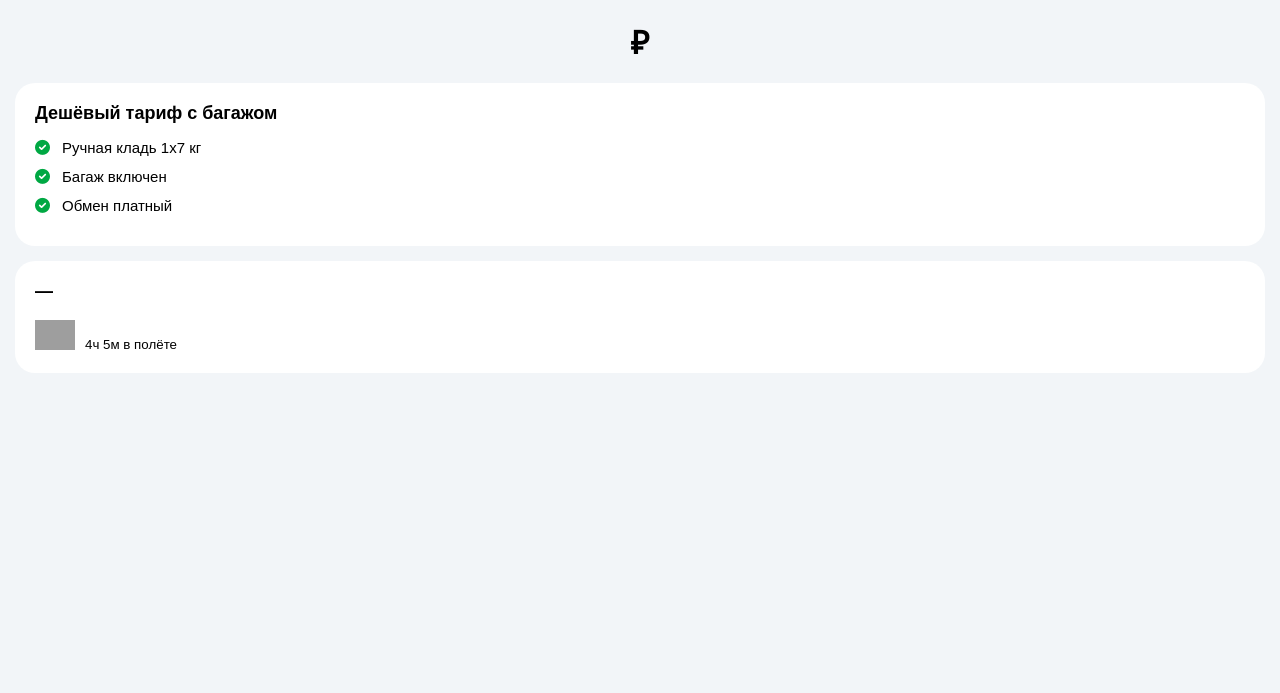
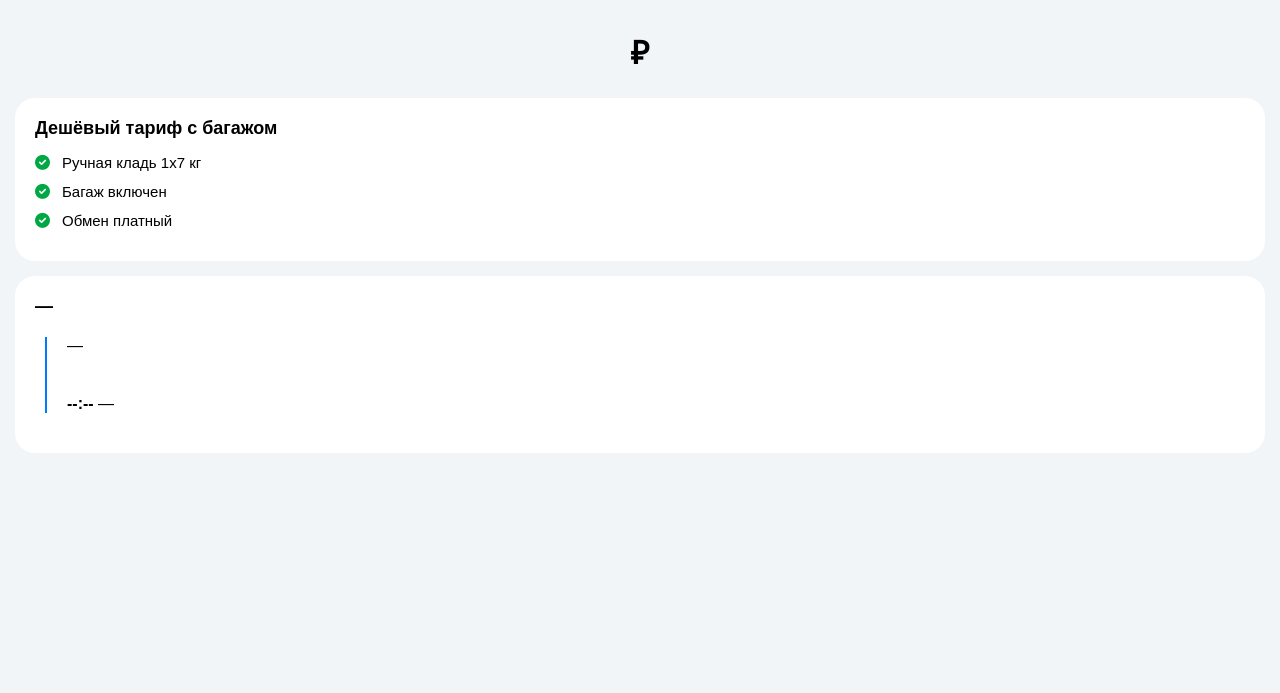
Before and after one commit to OSON-SAVDO/Avia-Search-TJ, a Flask app: template templates/details.html in a window 1280 px wide. Shown: the top 693 px of the page. Run offline with Flask 3, Linux system fonts and the light colour scheme; the template is opened without the code that fills it, so the values that code supplies are empty; grey boxes are pictures that could not be loaded.

Commit message:
Update details.html

```diff
--- a/templates/details.html
+++ b/templates/details.html
@@ -5,31 +5,31 @@
     <link rel="stylesheet" href="https://cdnjs.cloudflare.com/ajax/libs/font-awesome/6.0.0/css/all.min.css">
     <style>
         body { font-family: sans-serif; background: #f2f5f8; margin: 0; }
-        .price-top { text-align: center; font-size: 32px; font-weight: 800; padding: 20px; }
-        .card { background: white; margin: 0 15px 15px; padding: 20px; border-radius: 20px; }
-        .item { display: flex; align-items: center; margin-bottom: 12px; font-size: 15px; }
-        .item i { color: #00a843; margin-right: 12px; }
-        .btn-buy { position: fixed; bottom: 20px; left: 15px; right: 15px; background: #ff6d00; color: white; text-align: center; padding: 18px; border-radius: 15px; text-decoration: none; font-weight: bold; font-size: 18px; }
+        .price-big { text-align: center; font-size: 32px; font-weight: 800; padding: 30px 10px 10px; }
+        .card { background: white; margin: 15px; padding: 20px; border-radius: 20px; }
+        .check-item { display: flex; align-items: center; margin-bottom: 12px; font-size: 15px; }
+        .check-item i { color: #00a843; margin-right: 12px; }
+        .timeline { border-left: 2px solid #007aff; margin-left: 10px; padding-left: 20px; position: relative; }
+        .btn-buy { position: fixed; bottom: 20px; left: 15px; right: 15px; background: #ff6d00; color: white; text-align: center; padding: 18px; border-radius: 15px; font-weight: bold; text-decoration: none; font-size: 18px; }
     </style>
 </head>
 <body>
-    <div class="price-top">{{ f.price }} ₽</div>
-
+    <div class="price-big">{{ f.price }} ₽</div>
     <div class="card">
         <div style="font-weight:bold; font-size:18px; margin-bottom:15px;">Дешёвый тариф с багажом</div>
-        <div class="item"><i class="fa fa-check-circle"></i> Ручная кладь 1x7 кг</div>
-        <div class="item"><i class="fa fa-check-circle"></i> Багаж включен</div>
-        <div class="item"><i class="fa fa-check-circle"></i> Обмен платный</div>
+        <div class="check-item"><i class="fa fa-check-circle"></i> Ручная кладь 1x7 кг</div>
+        <div class="check-item"><i class="fa fa-check-circle"></i> Багаж включен</div>
+        <div class="check-item"><i class="fa fa-check-circle"></i> Обмен платный</div>
     </div>
-
     <div class="card">
         <div style="font-weight:bold; font-size:18px;">{{ f.origin }} — {{ f.dest }}</div>
-        <div style="margin-top:15px; display:flex; align-items:center;">
-            <img src="https://pics.avs.io/al_base/64/64/{{ f.airline }}.png" width="40">
-            <div style="margin-left:10px;"><b>{{ f.airline }}</b><br><small>4ч 5м в полёте</small></div>
+        <div style="margin: 20px 0;">
+            <div class="timeline">
+                <div><b>{{ f.time[11:16] }}</b> — {{ f.origin }}</div>
+                <div style="margin-top:40px;"><b>--:--</b> — {{ f.dest }}</div>
+            </div>
         </div>
     </div>
-
     <a href="https://www.aviasales.ru/search/{{f.origin}}{{f.dest}}?marker={{marker}}" class="btn-buy">Купить за {{ f.price }} ₽</a>
 </body>
 </html>
```
